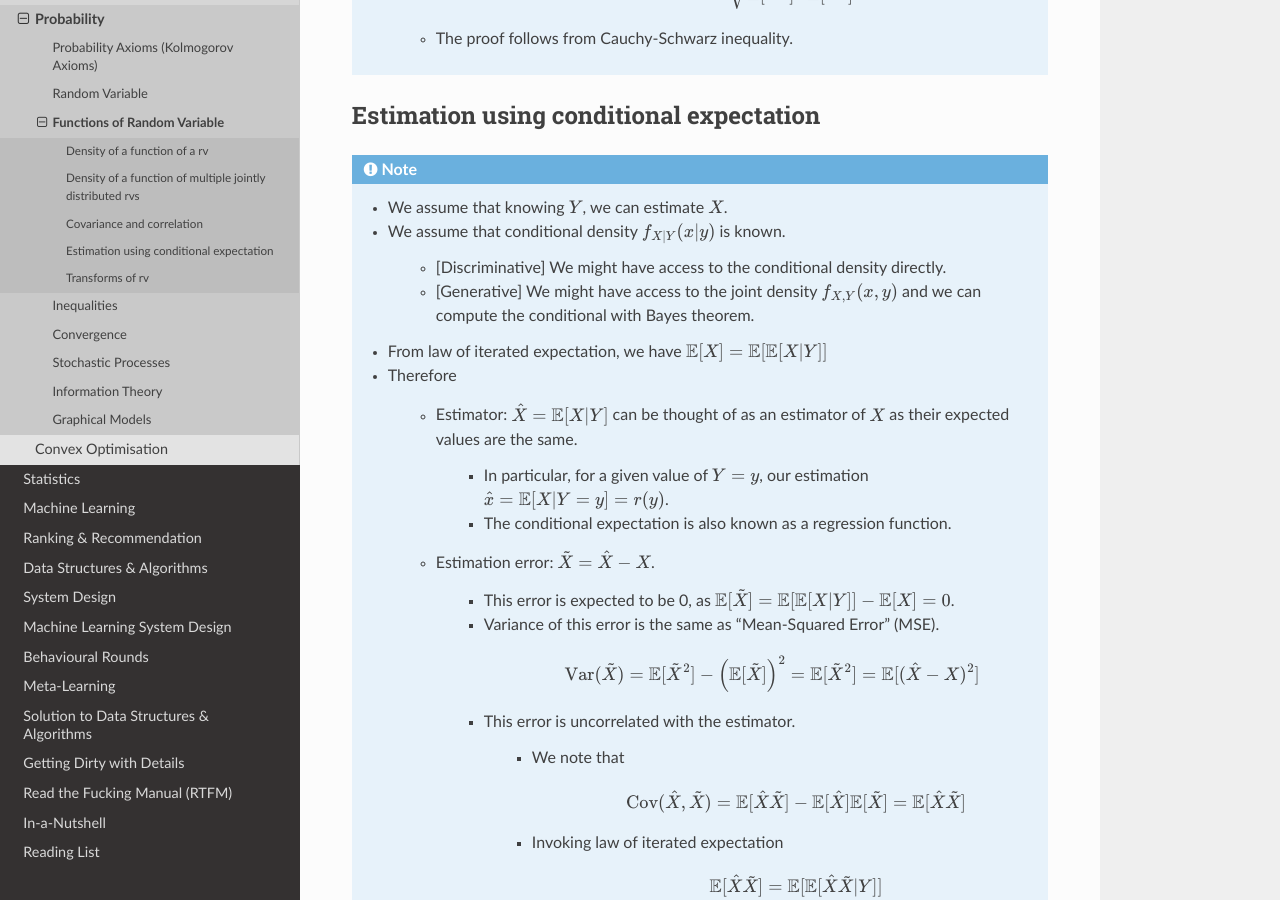
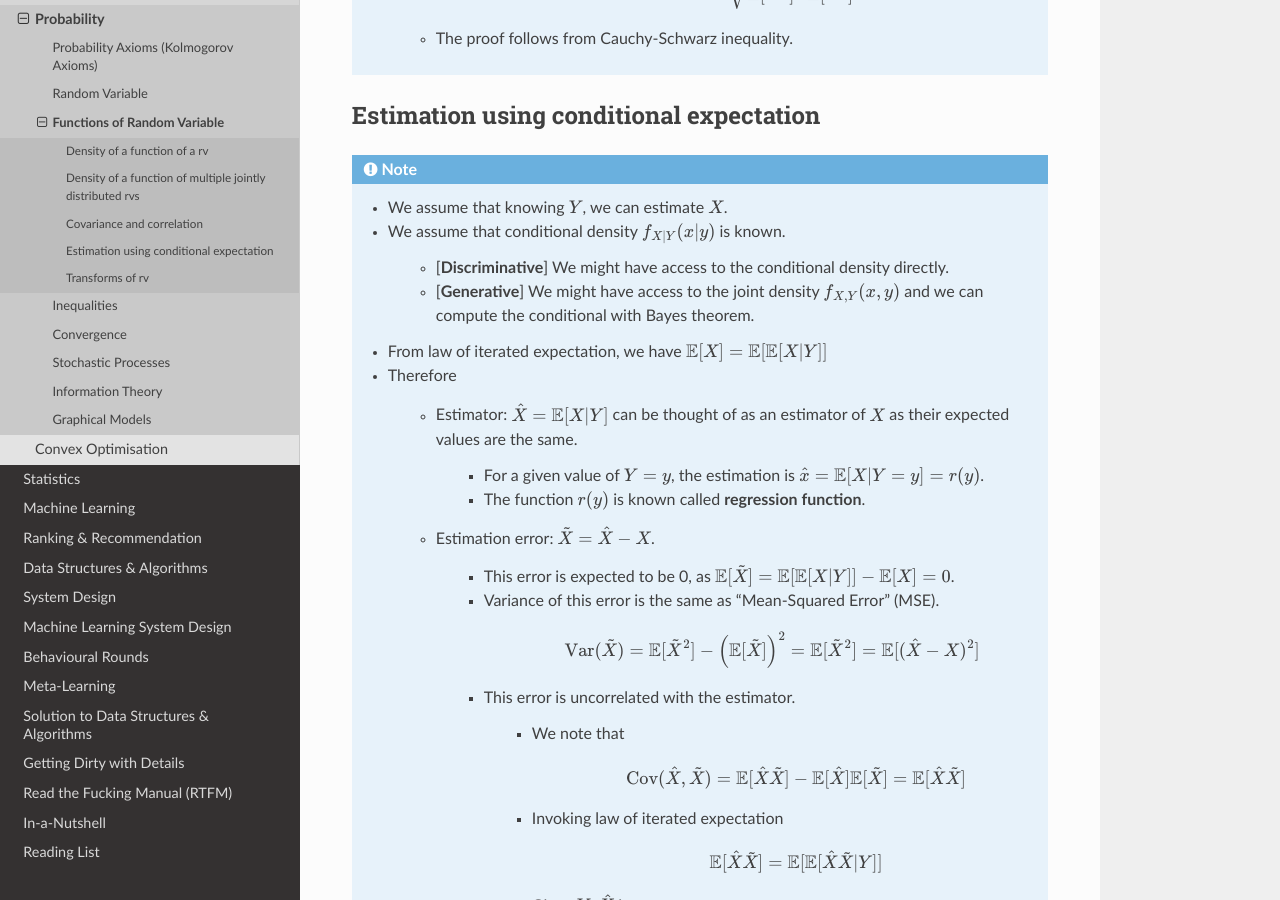
Before and after one commit to uselesstechjunks/leetcode, a Sphinx documentation site: the page built from docs/source/math/prob/func.rst, in a window 1280 px wide and 900 px high, scrolled down 3529 px. Built offline with Sphinx 7.4.7 and the Read the Docs theme 2.0.0, drawn with Linux system fonts in a browser that asks for light colours.

Commit message:
Update func.rst

```diff
--- a/docs/source/math/prob/func.rst
+++ b/docs/source/math/prob/func.rst
@@ -124,15 +124,15 @@ Estimation using conditional expectation
 	* We assume that knowing :math:`Y`, we can estimate :math:`X`.
 	* We assume that conditional density :math:`f_{X|Y}(x|y)` is known.
 
-		* [Discriminative] We might have access to the conditional density directly.
-		* [Generative] We might have access to the joint density :math:`f_{X,Y}(x,y)` and we can compute the conditional with Bayes theorem.
+		* [**Discriminative**] We might have access to the conditional density directly.
+		* [**Generative**] We might have access to the joint density :math:`f_{X,Y}(x,y)` and we can compute the conditional with Bayes theorem.
 	* From law of iterated expectation, we have :math:`\mathbb{E}[X]=\mathbb{E}[\mathbb{E}[X|Y]]`
 	* Therefore
 
 		* Estimator: :math:`\hat{X}=\mathbb{E}[X|Y]` can be thought of as an estimator of :math:`X` as their expected values are the same.
 
-			* In particular, for a given value of :math:`Y=y`, our estimation :math:`\hat{x}=\mathbb{E}[X|Y=y]=r(y)`.
-			* The conditional expectation is also known as a regression function.
+			* For a given value of :math:`Y=y`, the estimation is :math:`\hat{x}=\mathbb{E}[X|Y=y]=r(y)`.
+			* The function :math:`r(y)` is known called **regression function**.
 		* Estimation error: :math:`\tilde{X}=\hat{X}-X`.
 
 			* This error is expected to be 0, as :math:`\mathbb{E}[\tilde{X}]=\mathbb{E}[\mathbb{E}[X|Y]]-\mathbb{E}[X]=0`.
```
